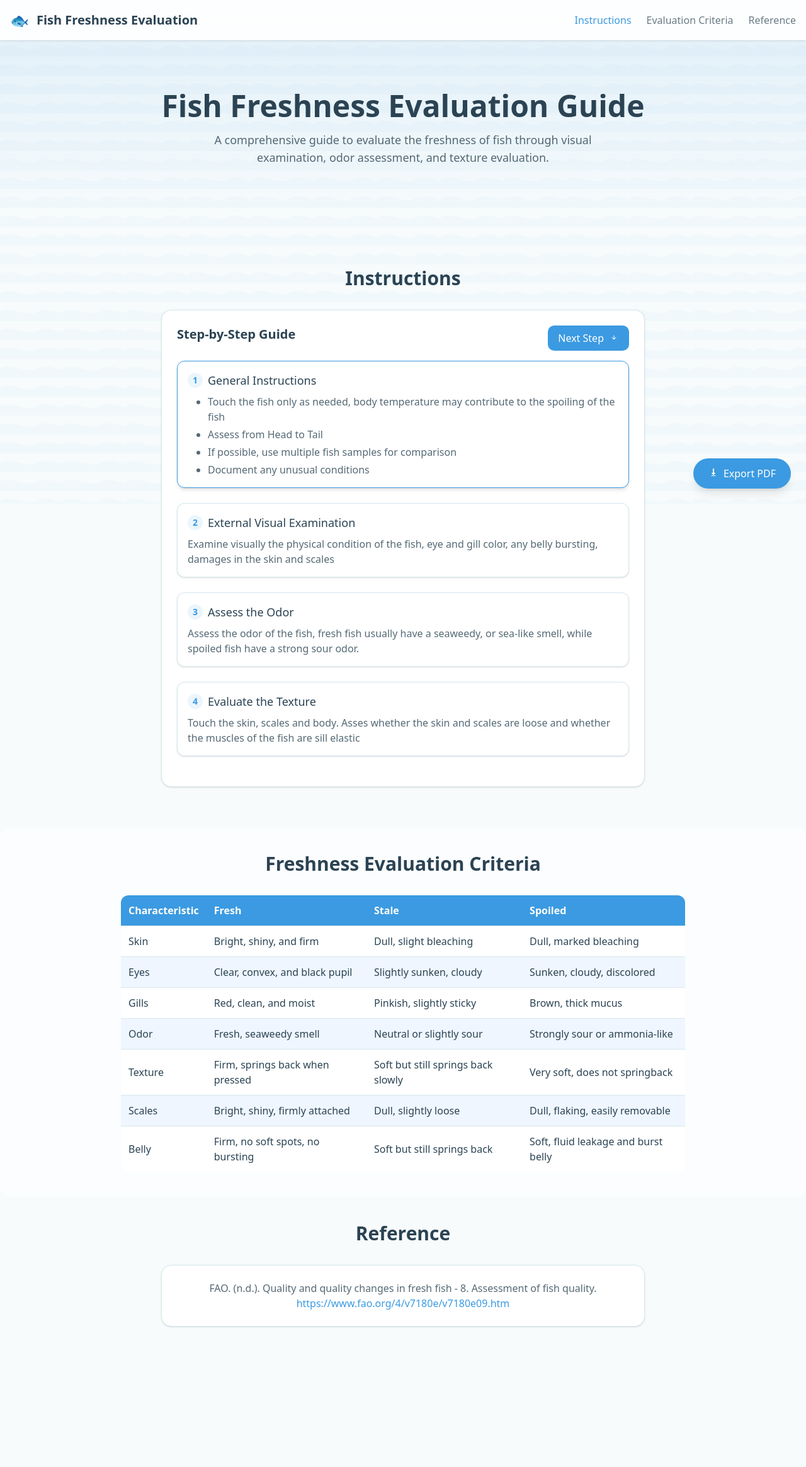
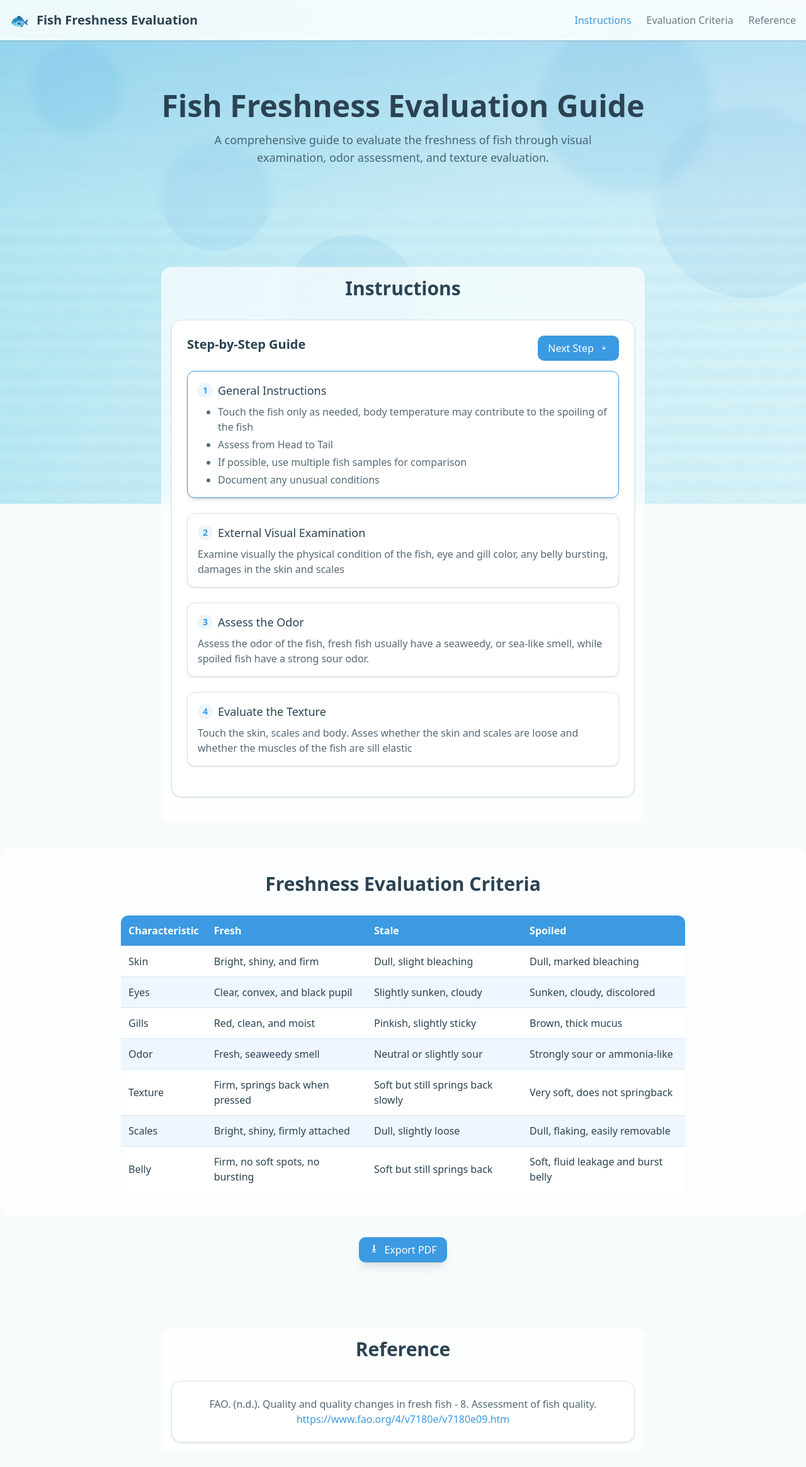
Before and after one commit to ajaparicio36/freshness-evaluation, a Next.js app: page / in a window 1280 px wide. Shown: the top 2330 px of the page at 63% size. Before the commit the page ends 2211 px from the top, so only its background shows below. Built offline with nearby package versions, Linux system fonts and the light colour scheme.

Commit message:
Add animations to background

```diff
--- a/src/app/page.tsx
+++ b/src/app/page.tsx
@@ -1,6 +1,6 @@
 "use client";
 import { useState, useEffect, useRef } from "react";
-import Image from "next/image";
+import { motion } from "framer-motion"; // Import motion
 
 // Define a type for the section names
 type SectionName = "instructions" | "evaluation" | "reference";
@@ -9,6 +9,7 @@ export default function Home() {
   const [activeStep, setActiveStep] = useState(0);
   const [activeSection, setActiveSection] =
     useState<SectionName>("instructions");
+  const [isMenuOpen, setIsMenuOpen] = useState(false); // State for mobile menu
 
   // Fix: Properly type the ref objects with HTMLElement
   const sectionRefs = {
@@ -108,10 +109,13 @@ export default function Home() {
 
   // Handle PDF export
   const handleExportPDF = () => {
-    alert("Exporting instructions as PDF...");
-    // In a real implementation, we would use a library like jsPDF to generate the PDF
-    // and then provide a download link
-    window.open("/FreshnessEvaluationIns.pdf", "_blank");
+    // Create a temporary anchor element
+    const link = document.createElement("a");
+    link.href = "/FreshnessEvaluationIns.pdf";
+    link.download = "FreshnessEvaluationInstructions.pdf"; // Suggested filename for the download
+    document.body.appendChild(link);
+    link.click();
+    document.body.removeChild(link);
   };
 
   // Navigation visibility control
@@ -134,22 +138,126 @@ export default function Home() {
     };
   }, [lastScrollY]);
 
+  // Close menu when clicking outside
+  useEffect(() => {
+    const handleClickOutside = (event: MouseEvent) => {
+      const target = event.target as HTMLElement;
+      if (isMenuOpen && !target.closest(".mobile-menu-container")) {
+        setIsMenuOpen(false);
+      }
+    };
+
+    document.addEventListener("mousedown", handleClickOutside);
+    return () => {
+      document.removeEventListener("mousedown", handleClickOutside);
+    };
+  }, [isMenuOpen]);
+
   return (
-    <div className="min-h-screen pb-16">
-      {/* Navigation */}
+    <div className="min-h-screen pb-16 relative">
+      {/* Enhanced Animated Background with Fixed Positioning */}
+      <motion.div
+        className="fixed inset-0 -z-10 pointer-events-none overflow-hidden"
+        animate={{
+          background: [
+            "linear-gradient(120deg, rgba(144,224,239,0.4) 0%, rgba(202,240,248,0.3) 50%, rgba(72,202,228,0.35) 100%)",
+            "linear-gradient(120deg, rgba(72,202,228,0.4) 0%, rgba(144,224,239,0.3) 50%, rgba(202,240,248,0.35) 100%)",
+            "linear-gradient(120deg, rgba(0,180,216,0.35) 0%, rgba(72,202,228,0.3) 50%, rgba(144,224,239,0.4) 100%)",
+          ],
+        }}
+        transition={{
+          duration: 5, // Faster animation
+          repeat: Infinity,
+          repeatType: "reverse",
+          ease: "easeInOut",
+        }}
+      />
+
+      {/* Animated Floating Elements - Fixed Positions with Absolute Coordinates */}
+      <div className="fixed inset-0 -z-10 pointer-events-none overflow-hidden">
+        {[...Array(6)].map((_, i) => {
+          // Pre-calculate random values to ensure they don't change on re-render
+          const width = 5 + i * 2 + 4;
+          const height = width;
+          const leftPos = (i * 15 + 5) % 90;
+          const topPos = (i * 18 + 10) % 80;
+          const xMove = 15 + i * 3;
+          const yMove = 10 + i * 2;
+          const duration = 8 + i * 1.5;
+
+          return (
+            <motion.div
+              key={i}
+              className="absolute rounded-full bg-primary/15 backdrop-blur-sm"
+              style={{
+                width: `${width}rem`,
+                height: `${height}rem`,
+                left: `${leftPos}%`,
+                top: `${topPos}%`,
+                willChange: "transform, opacity", // Optimization for animation
+              }}
+              initial={{
+                x: 0,
+                y: 0,
+                opacity: 0.5,
+              }}
+              animate={{
+                x: [0, xMove, 0, -xMove, 0],
+                y: [0, yMove, 0, -yMove, 0],
+                opacity: [0.4, 0.7, 0.5, 0.7, 0.4],
+              }}
+              transition={{
+                duration: duration,
+                repeat: Infinity,
+                repeatType: "loop",
+                ease: "easeInOut",
+                delay: i * 0.8,
+              }}
+            />
+          );
+        })}
+      </div>
+
+      {/* Water ripple effect - adds subtle movement */}
+      <motion.div
+        className="fixed inset-0 -z-10 pointer-events-none"
+        style={{
+          backgroundSize: "400px 400px",
+          willChange: "backgroundPosition",
+        }}
+        animate={{
+          backgroundPositionX: ["0px", "400px"],
+          backgroundPositionY: ["0px", "400px"],
+        }}
+        transition={{
+          duration: 20,
+          repeat: Infinity,
+          ease: "linear",
+        }}
+      />
+
+      {/* Navigation with higher z-index */}
       <nav
         className={`nav-sticky transition-transform duration-300 ${
           isNavVisible ? "translate-y-0" : "-translate-y-full"
-        }`}
+        } backdrop-blur-md bg-white/80 z-30 shadow-sm`}
       >
         <div className="container mx-auto px-4 py-4 flex justify-between items-center">
           <div className="flex items-center gap-3">
-            <span className="text-primary font-semibold text-2xl">🐟</span>
+            <motion.span
+              className="text-primary font-semibold text-2xl"
+              animate={{ rotate: [0, 10, -10, 0] }}
+              transition={{ duration: 2, repeat: Infinity, repeatDelay: 5 }}
+            >
+              🐟
+            </motion.span>
             <h1 className="text-xl font-bold text-foreground">
               Fish Freshness Evaluation
             </h1>
           </div>
-          <div className="flex gap-6">
+
+          {/* Desktop Navigation */}
+          <div className="hidden md:flex gap-6">
             <button
               onClick={() => scrollToSection("instructions")}
               className={`${
@@ -181,11 +289,87 @@ export default function Home() {
               Reference
             </button>
           </div>
+
+          {/* Mobile Menu Button */}
+          <div className="md:hidden mobile-menu-container relative">
+            <button
+              onClick={() => setIsMenuOpen(!isMenuOpen)}
+              className="flex items-center gap-1 px-3 py-1 rounded-md bg-primary/10 text-primary"
+            >
+              Sections
+              <svg
+                xmlns="http://www.w3.org/2000/svg"
+                width="16"
+                height="16"
+                viewBox="0 0 16 16"
+                fill="currentColor"
+                className={`transition-transform duration-300 ${
+                  isMenuOpen ? "rotate-180" : ""
+                }`}
+              >
+                <path d="M7.247 11.14 2.451 5.658C1.885 5.013 2.345 4 3.204 4h9.592a1 1 0 0 1 .753 1.659l-4.796 5.48a1 1 0 0 1-1.506 0z" />
+              </svg>
+            </button>
+
+            {/* Mobile Dropdown Menu */}
+            {isMenuOpen && (
+              <motion.div
+                initial={{ opacity: 0, y: -10 }}
+                animate={{ opacity: 1, y: 0 }}
+                className="absolute top-full right-0 mt-1 w-48 bg-white shadow-lg rounded-md overflow-hidden z-50"
+              >
+                <button
+                  onClick={() => {
+                    scrollToSection("instructions");
+                    setIsMenuOpen(false);
+                  }}
+                  className={`block w-full text-left px-4 py-2 ${
+                    activeSection === "instructions"
+                      ? "bg-primary/10 text-primary"
+                      : "hover:bg-gray-100"
+                  }`}
+                >
+                  Instructions
+                </button>
+                <button
+                  onClick={() => {
+                    scrollToSection("evaluation");
+                    setIsMenuOpen(false);
+                  }}
+                  className={`block w-full text-left px-4 py-2 ${
+                    activeSection === "evaluation"
+                      ? "bg-primary/10 text-primary"
+                      : "hover:bg-gray-100"
+                  }`}
+                >
+                  Evaluation Criteria
+                </button>
+                <button
+                  onClick={() => {
+                    scrollToSection("reference");
+                    setIsMenuOpen(false);
+                  }}
+                  className={`block w-full text-left px-4 py-2 ${
+                    activeSection === "reference"
+                      ? "bg-primary/10 text-primary"
+                      : "hover:bg-gray-100"
+                  }`}
+                >
+                  Reference
+                </button>
+              </motion.div>
+            )}
+          </div>
         </div>
       </nav>
 
       {/* Hero Section */}
-      <section className="bg-gradient-to-b from-primary/10 to-transparent py-20 mb-10">
+      <motion.section
+        className="relative bg-gradient-to-b from-primary/20 to-transparent py-20 mb-10 backdrop-blur-sm"
+        initial={{ opacity: 0 }}
+        animate={{ opacity: 1 }}
+        transition={{ duration: 1 }}
+      >
         <div className="container mx-auto px-4 text-center">
           <h1 className="text-4xl md:text-5xl font-bold text-foreground mb-4">
             Fish Freshness Evaluation Guide
@@ -195,14 +379,14 @@ export default function Home() {
             visual examination, odor assessment, and texture evaluation.
           </p>
         </div>
-      </section>
+      </motion.section>
 
       {/* Instructions Section */}
       <section
         ref={sectionRefs.instructions}
         className="container mx-auto px-4 py-10"
       >
-        <div className="max-w-3xl mx-auto">
+        <div className="max-w-3xl mx-auto backdrop-blur-sm bg-white/70 rounded-xl p-4">
           <h2 className="text-3xl font-bold mb-8 text-center">Instructions</h2>
 
           <div className="bg-white p-6 rounded-xl shadow-sm border border-border mb-6">
@@ -266,7 +450,7 @@ export default function Home() {
       {/* Evaluation Criteria Table */}
       <section
         ref={sectionRefs.evaluation}
-        className="container mx-auto px-4 py-10 bg-white/50 rounded-xl"
+        className="container mx-auto px-4 py-10 backdrop-blur-sm bg-white/60 rounded-xl"
       >
         <div className="max-w-4xl mx-auto">
           <h2 className="text-3xl font-bold mb-8 text-center">
@@ -298,12 +482,32 @@ export default function Home() {
         </div>
       </section>
 
+      {/* Export Button */}
+      <div className="container mx-auto px-4 mt-8 mb-16 text-center">
+        <button
+          onClick={handleExportPDF}
+          className="inline-flex items-center gap-2 px-4 py-2 bg-primary text-white rounded-md hover:bg-primary/90 transition-colors shadow-lg"
+        >
+          <svg
+            xmlns="http://www.w3.org/2000/svg"
+            width="16"
+            height="16"
+            fill="currentColor"
+            viewBox="0 0 16 16"
+          >
+            <path d="M8 0a1 1 0 0 1 1 1v6h1.5a.5.5 0 0 1 .354.854l-2.5 2.5a.5.5 0 0 1-.708 0l-2.5-2.5A.5.5 0 0 1 5.5 7H7V1a1 1 0 0 1 1-1z" />
+            <path d="M4.5 11.5a.5.5 0 0 1 .5-.5h6a.5.5 0 0 1 0 1H5a.5.5 0 0 1-.5-.5z" />
+          </svg>
+          Export PDF
+        </button>
+      </div>
+
       {/* Reference Section */}
       <section
         ref={sectionRefs.reference}
         className="container mx-auto px-4 py-10"
       >
-        <div className="max-w-3xl mx-auto">
+        <div className="max-w-3xl mx-auto backdrop-blur-sm bg-white/70 rounded-xl p-4">
           <h2 className="text-3xl font-bold mb-8 text-center">Reference</h2>
 
           <div className="bg-white p-6 rounded-xl shadow-sm border border-border text-center">
@@ -323,21 +527,6 @@ export default function Home() {
           </div>
         </div>
       </section>
-
-      {/* Export Button */}
-      <button onClick={handleExportPDF} className="export-btn">
-        <svg
-          xmlns="http://www.w3.org/2000/svg"
-          width="16"
-          height="16"
-          fill="currentColor"
-          viewBox="0 0 16 16"
-        >
-          <path d="M8 0a1 1 0 0 1 1 1v6h1.5a.5.5 0 0 1 .354.854l-2.5 2.5a.5.5 0 0 1-.708 0l-2.5-2.5A.5.5 0 0 1 5.5 7H7V1a1 1 0 0 1 1-1z" />
-          <path d="M4.5 11.5a.5.5 0 0 1 .5-.5h6a.5.5 0 0 1 0 1H5a.5.5 0 0 1-.5-.5z" />
-        </svg>
-        Export PDF
-      </button>
     </div>
   );
 }
```
